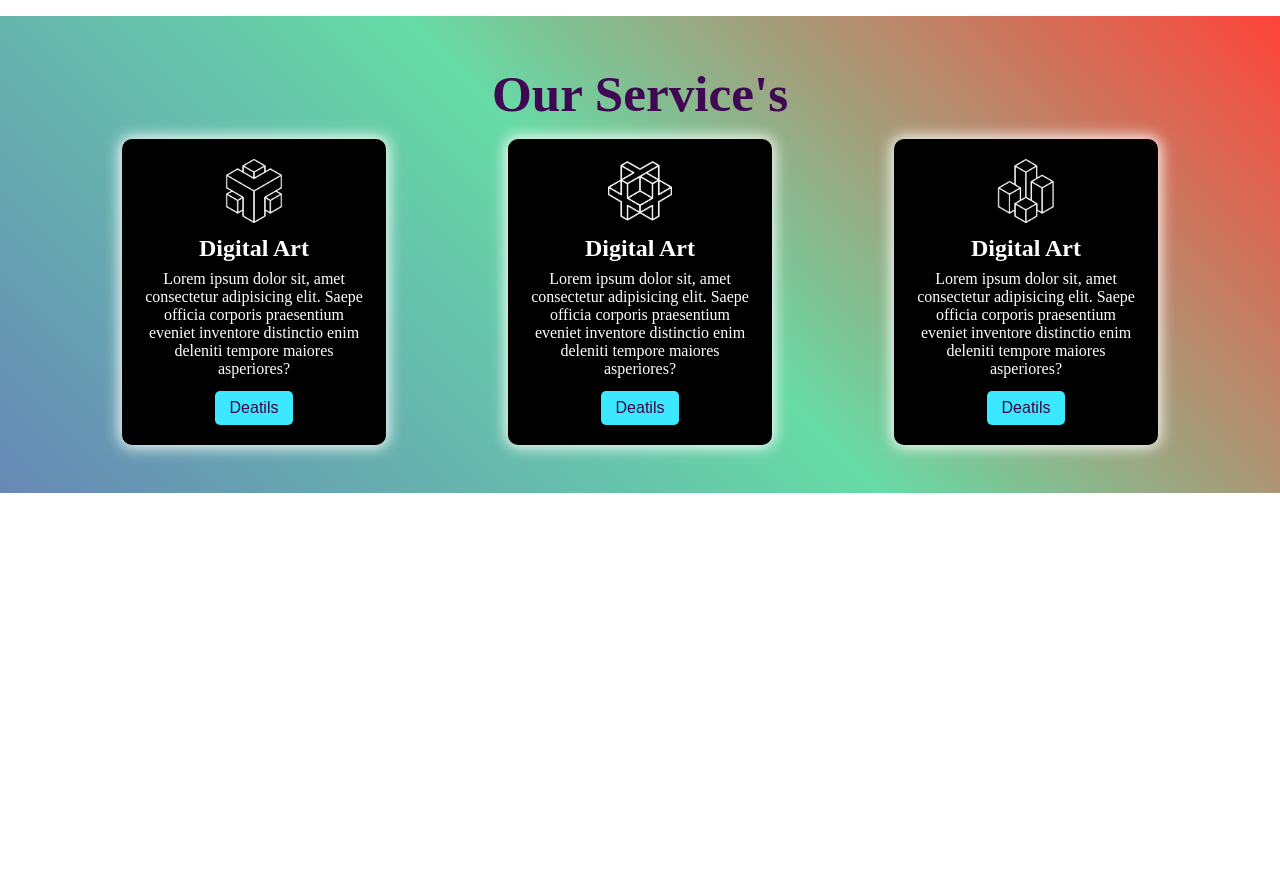
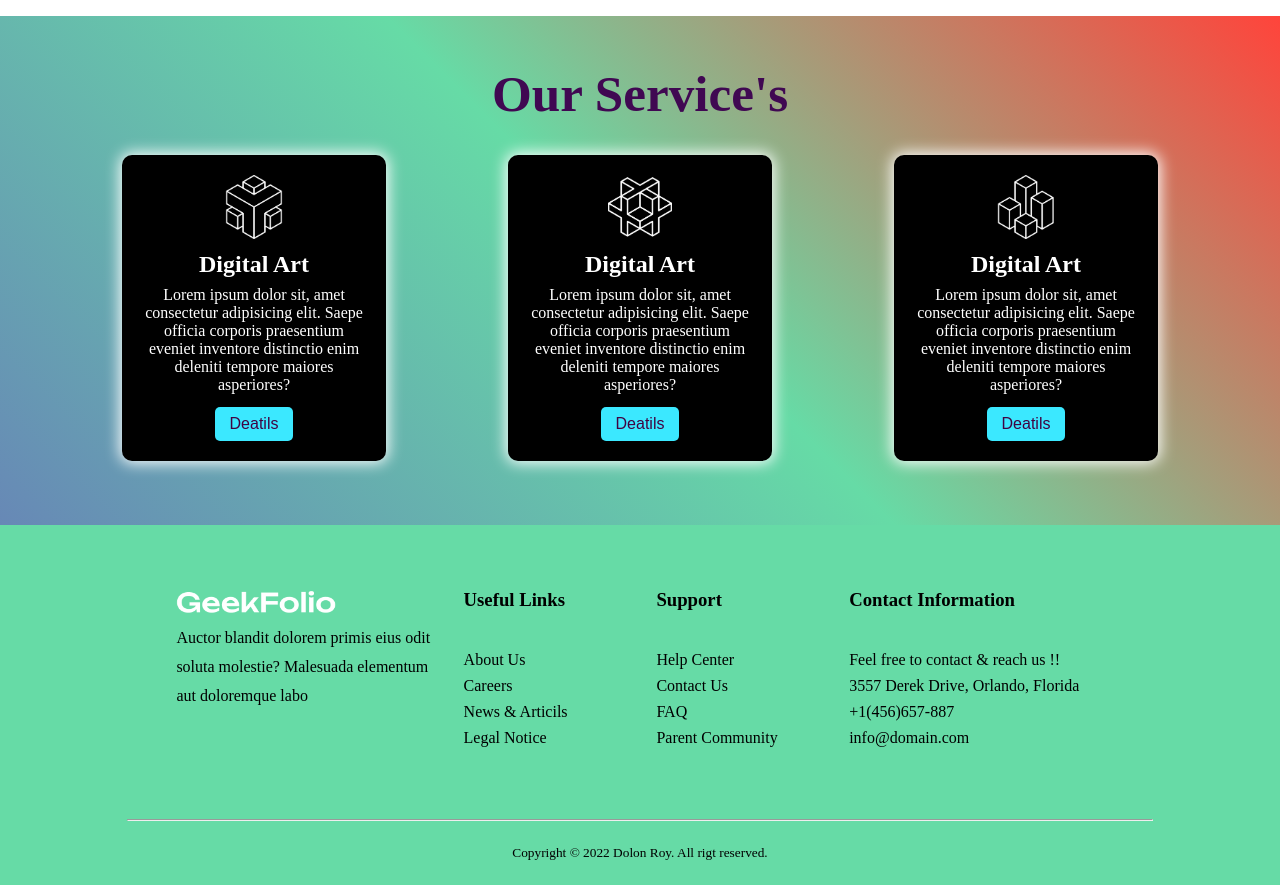
Before and after one commit to DeveloperDolon/conceptual-project, a plain HTML site: page index.html in a window 1280 px wide. Shown: the part 1360-2245 px from the top of the page. Before the commit the page ends 1853 px from the top, so only its background shows below. Drawn offline with Linux system fonts and the light colour scheme.

Commit message:
add footer section commit

```diff
--- a/index.html
+++ b/index.html
@@ -102,6 +102,47 @@
 
     <!-- This is footer section -->
     <footer>
+        <div class="footer_section">
+            <div class="section_part_tow">
+                <img class="footer_icon" src="logo/logo-light.png" alt="">
+                <p class="footer_description">
+                    Auctor blandit dolorem primis eius odit soluta molestie? Malesuada elementum aut doloremque labo
+                </p>
+            </div>
+            <div class="section_part">
+                <h3 class="footer_title">Useful Links</h3>
+
+                <ul>
+                    <li class="links">About Us</li>
+                    <li class="links">Careers</li>
+                    <li class="links">News & Articils</li>
+                    <li class="links">Legal Notice</li>
+                </ul>
+            </div>
+            <div class="section_part">
+                <h3 class="footer_title">Support</h3>
+
+                <ul>
+                    <li class="links">Help Center</li>
+                    <li class="links">Contact Us</li>
+                    <li class="links">FAQ</li>
+                    <li class="links">Parent Community</li>
+                </ul>
+            </div>
+            <div class="section_part_tow">
+                <h3 class="footer_title">Contact Information</h3>
+                <ul>
+                    <li class="links">Feel free to contact & reach us !!</li>
+                    <li class="links">3557 Derek Drive, Orlando, Florida</li>
+                    <li class="links">+1(456)657-887</li>
+                    <li class="links">info@domain.com</li>
+                </ul>
+            </div>
+        </div>
+        <div class="copy_right">
+            <hr>
+            <small>Copyright &copy; 2022 Dolon Roy. All rigt reserved.</small>
+        </div>
 
     </footer>
 </body>
--- a/style.css
+++ b/style.css
@@ -106,6 +106,8 @@
     display: flex;
     justify-content: space-evenly;
     margin-top: 1rem;
+    padding-top: 1rem;
+    padding-bottom: 1rem;
 }
 
 .box {
@@ -135,3 +137,55 @@
 .box h2 {
     margin: .5rem 0;
 }
+
+.footer_section {
+    display: flex;
+    justify-content: space-around;
+    padding: 4rem 10rem;
+}
+
+.section_part {
+    width: 10rem;
+}
+
+.section_part_tow {
+    width: 15.9rem;
+}
+
+.footer_section li {
+    list-style: none;
+}
+
+.footer_icon {
+    width: 10rem;
+}
+
+.footer_description {
+    line-height: 1.8rem;
+}
+
+footer {
+    background-color: #66dba6;
+}
+
+.footer_title {
+    margin-bottom: 2.5rem;
+}
+
+.links {
+    margin-bottom: .5rem;
+}
+
+footer .copy_right {
+    display: flex;
+    flex-direction: column;
+    align-items: center;
+}
+
+.copy_right hr{
+    width: 80%;
+}
+
+.copy_right small {
+    padding: 1.5rem 0;
+}
```
